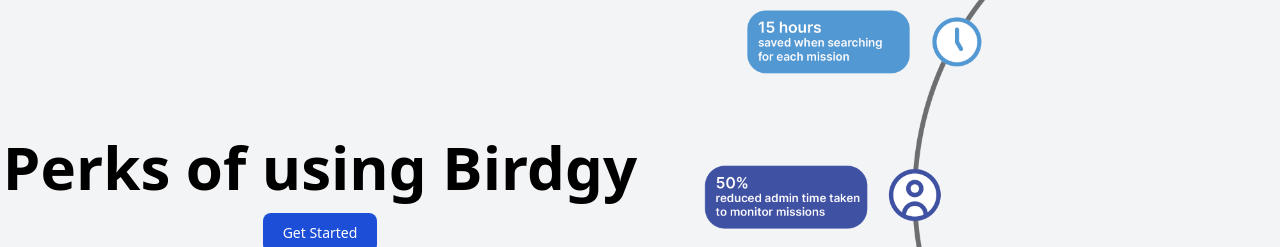
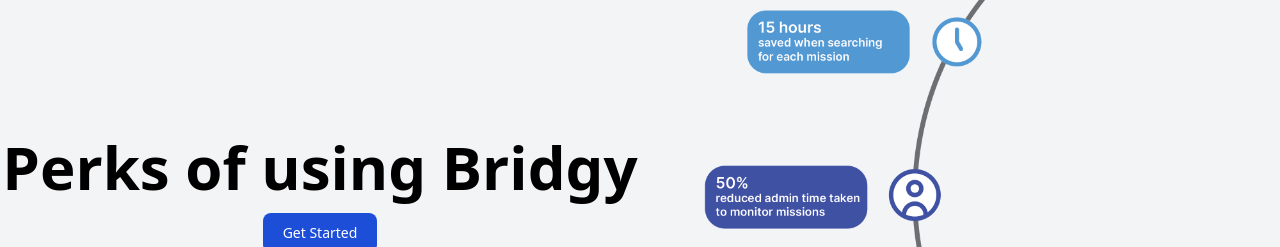
Before and after one commit to VladTZY/Bridgy, a React (Vite) app in the folder frontend/: page / in a window 1280 px wide. Shown: the part 3240-3487 px from the top of the page. Built offline with nearby package versions, Linux system fonts and the light colour scheme.

Commit message:
Text Landing

```diff
--- a/frontend/src/pages/MiscPages/LandingPage.jsx
+++ b/frontend/src/pages/MiscPages/LandingPage.jsx
@@ -169,7 +169,7 @@
         </div>
         <div className="flex flex-col md:flex  md:flex-row w-[100vw]  bg-gray-100 justify-center items-center text-center pb-10">
           <div className="text-4xl md:text-6xl mb-10 lg:mb-0 text-black font-bold flex flex-col justify-center items-center text-center md:w-[50%]">
-            <span>Perks of using Birdgy </span>
+            <span>Perks of using Bridgy </span>
             <a
               href="login"
               class=" hidden md:block mt-4 text-white bg-blue-700 hover:bg-blue-800 focus:ring-4 focus:ring-blue-300 font-medium rounded-lg text-sm px-5 py-2.5 dark:bg-blue-600 dark:hover:bg-blue-700 focus:outline-none dark:focus:ring-blue-800"
```
